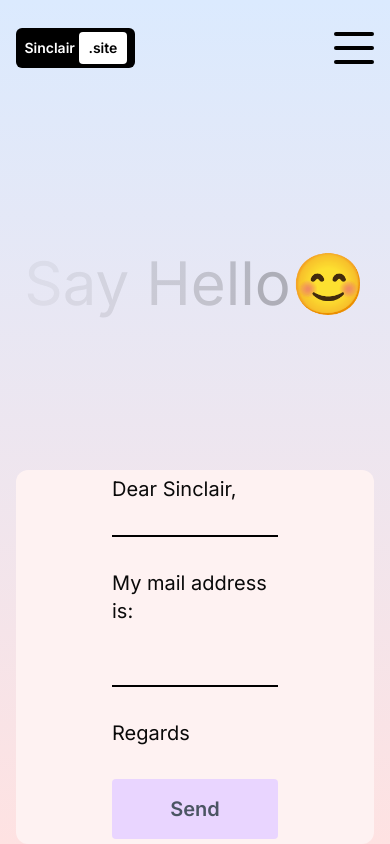
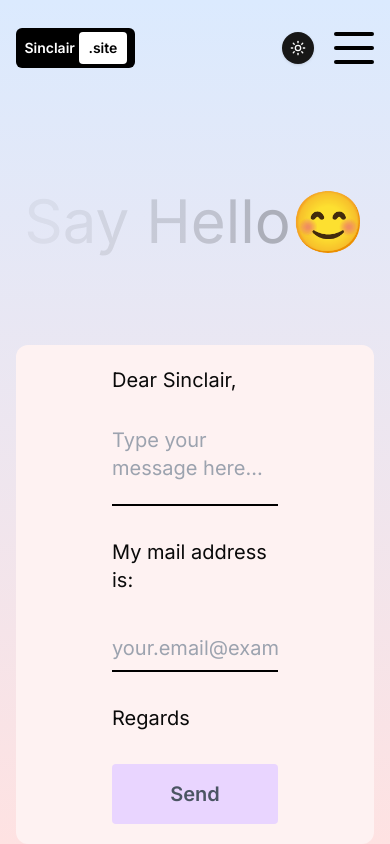
Before and after one commit to sinclair2577/animated-portfolio, a Next.js app: page /contact in a window 390 px wide. Built offline with nearby package versions, Linux system fonts and the light colour scheme.

Commit message:
modify responsive design

```diff
--- a/src/app/contact/page.jsx
+++ b/src/app/contact/page.jsx
@@ -42,7 +42,7 @@ const ContactPage = () => {
     >
       <div className="h-full flex flex-col lg:flex-row px-4 sm:px-8 md:px-12 lg:px-20 xl:px-48">
         {/* TEXT CONTAINER */}
-        <div className="h-1/2 lg:h-[calc(100vh-6rem)] lg:w-1/2 flex items-center justify-center text-6xl">
+        <div className="h-1/3 lg:h-[calc(100vh-6rem)] lg:w-1/2 flex items-center justify-center text-6xl">
           <div>
             {text.split("").map((letter, index) => (
               <motion.span
@@ -65,19 +65,21 @@ const ContactPage = () => {
         <form
           onSubmit={sendEmail}
           ref={form}
-          className="h-1/2 lg:h-full lg:w-1/2 bg-red-50 rounded-xl text-xl flex flex-col gap-8 justify-center p-24 dark:text-white dark:bg-red-900/50"
+          className="h-2/3 lg:h-full lg:w-1/2 bg-red-50 rounded-xl text-xl flex flex-col gap-8 justify-center p-24 dark:text-white dark:bg-red-900/50"
         >
           <span>Dear Sinclair,</span>
           <textarea
             rows={6}
-            className="bg-transparent border-b-2 border-b-black outline-none resize-none"
+            className="bg-transparent border-b-2 border-b-black outline-none resize-none min-h-[80px]"
             name="user_message"
+            placeholder="Type your message here..."
           />
           <span>My mail address is:</span>
           <input
             name="user_email"
-            type="text"
-            className="bg-transparent border-b-2 border-b-black outline-none"
+            type="email"
+            placeholder="your.email@example.com"
+            className="bg-transparent border-b-2 py-2 border-b-black outline-none"
           />
           <span>Regards</span>
           <button className="bg-purple-200 rounded font-semibold text-gray-600 p-4">
--- a/src/components/navbar.jsx
+++ b/src/components/navbar.jsx
@@ -130,7 +130,17 @@ const Navbar = () => {
       </div>
 
       {/* Responsive Menu */}
-      <div className="md:hidden">
+      <div className="md:hidden flex w-25 gap-5">
+        {/* Theme Change */}
+        <Button className={` w-8 h-8 p-1 items-center rounded-2xl  flex relative focus:outline-none ${theme == 'light' ? 'justify-start' : 'justify-end'}`} onClick={handleThemeChange}>
+          <motion.div layout className="w-7 h-7  rounded-full flex items-center justify-center " transition={{
+            type: "spring",
+            visualDuration: 0.2,
+            bounce: 0.2,
+          }}>
+            {theme == 'light' ? <Sun className="h-[1.2rem] w-[1.2rem] scale-100 rotate-0 transition-all  dark:scale-0 dark:-rotate-90" /> : <Moon className="absolute h-[1.2rem] w-[1.2rem] scale-0 rotate-90 transition-all dark:scale-100 dark:rotate-0" />}
+          </motion.div>
+        </Button>
         {/* Menu Button */}
         <button
           className="w-10 h-8 flex flex-col justify-between z-50 relative"
@@ -139,17 +149,17 @@ const Navbar = () => {
           <motion.div
             variants={topVariants}
             animate={open ? "opened" : "closed"}
-            className="w-10 h-1 rounded bg-black origin-right"
+            className="w-10 h-1 rounded bg-black dark:bg-white origin-right"
           ></motion.div>
           <motion.div
             variants={centerVariants}
             animate={open ? "opened" : "closed"}
-            className="w-10 h-1 rounded bg-black"
+            className="w-10 h-1 rounded bg-black dark:bg-white"
           ></motion.div>
           <motion.div
             variants={bottomVariants}
             animate={open ? "opened" : "closed"}
-            className="w-10 h-1 rounded bg-black origin-right"
+            className="w-10 h-1 rounded bg-black dark:bg-white origin-right"
           ></motion.div>
         </button>
         {/* Menu list */}
@@ -161,7 +171,7 @@ const Navbar = () => {
             className="absolute top-0 left-0 w-full h-screen bg-black text-white flex flex-col items-center justify-center gap-8 text-3xl z-40"
           >
             {links.map((link) => (
-              <motion.div variants={listItemVariants} key={link.title}>
+              <motion.div variants={listItemVariants} key={link.title} className="cursor-pointer">
                 <Link href={link.url}>{link.title}</Link>
               </motion.div>
             ))}
--- a/src/components/transitionProvider.jsx
+++ b/src/components/transitionProvider.jsx
@@ -13,12 +13,12 @@ const TransitionProvider = ({ children }) => {
         duration: 2
       }} key={pathName} className="relative min-h-screen w-full">
         {/* 固定背景渐变 */}
-        <div className="fixed inset-0 bg-gradient-to-b from-blue-100 to-red-100 dark:from-gray-900 dark:via-gray-800 dark:to-gray-900 transition-colors duration-700"></div>
+        <motion.div transition={{ duration: 0.5, ease: 'easeOut' }} className="fixed inset-0 bg-gradient-to-b from-blue-100 to-red-100 dark:from-gray-900 dark:via-gray-800 dark:to-gray-900 transition-colors duration-500"></motion.div>
         <motion.div
           className="fixed z-40 h-screen w-full rounded-b-[100px] bg-black"
           animate={{ height: "0vh" }}
           exit={{ height: "140vh" }}
-          transition={{ duration: 0.5, ease: "easeOut" }}
+          transition={{ duration: 0.3, ease: "easeOut" }}
         ></motion.div>
         <motion.div
           className="fixed bottom-0 left-0 right-0 top-0 z-50 m-auto h-fit w-fit cursor-default text-8xl text-white"
@@ -35,12 +35,12 @@ const TransitionProvider = ({ children }) => {
           animate={{ height: "0vh", transition: { delay: 0.5 } }}
         ></motion.div>
         {/* 导航栏 */}
-        <div className="relative z-10 h-24">
+        <div className="relative z-20 h-24">
           <Navbar />
         </div>
         {/* 内容 */}
         <motion.div
-          className="relative z-10 "
+          className="relative z-10"
         >
           {children}
         </motion.div>
```
